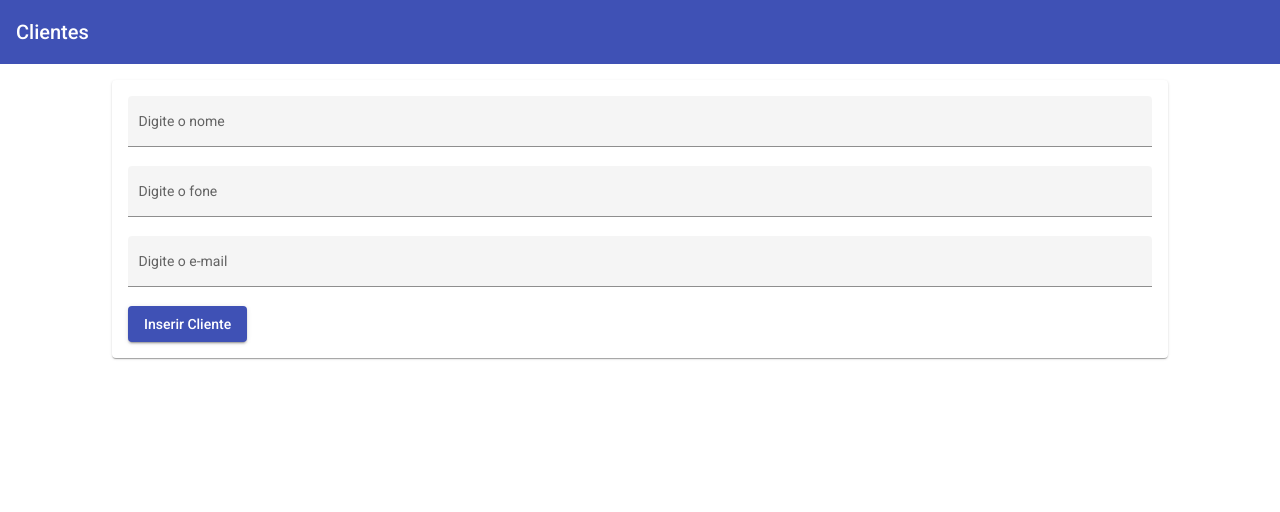
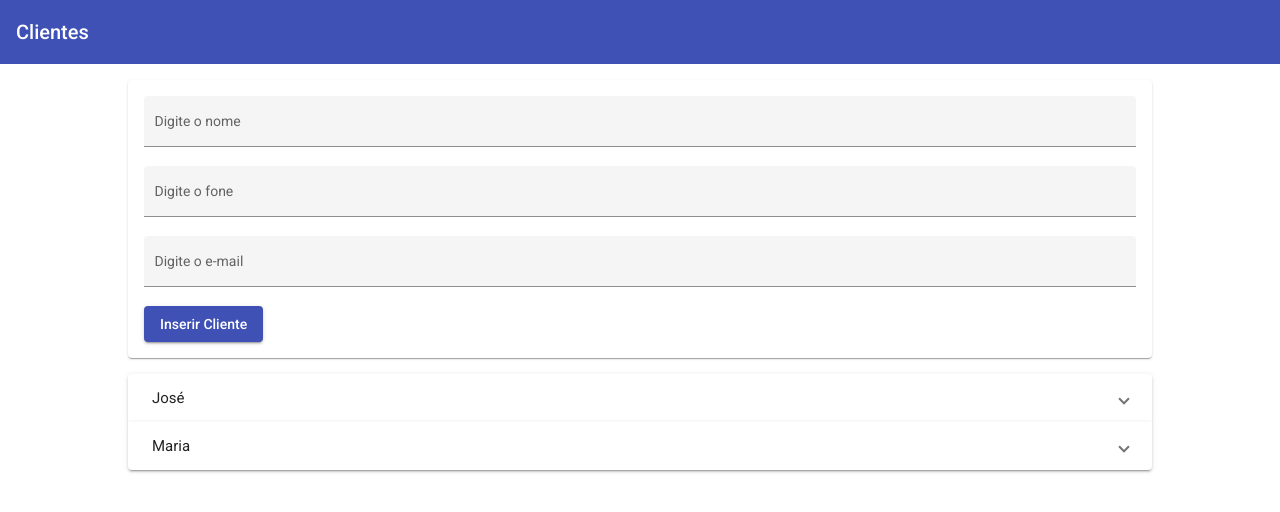
Before and after one commit to professorbossini/20221_maua_ecmc252_mean_clientes, an Angular app: page / in a window 1280 px wide. Shown: the top 512 px of the page. Built offline with nearby package versions, Linux system fonts and the light colour scheme.

Commit message:
apostila01-mean: fim da listagem 2.7.7
implementacao e uso do componente de listagem de clientes

```diff
--- a/src/app/app.component.css
+++ b/src/app/app.component.css
@@ -1,3 +1,6 @@
 main {
     margin-top: 1rem;
+    width: 80%;
+    margin-left: auto;
+    margin-right: auto;
 }
--- a/src/app/app.component.html
+++ b/src/app/app.component.html
@@ -1,4 +1,5 @@
 <app-cabecalho></app-cabecalho>
 <main>
     <app-cliente-inserir></app-cliente-inserir>
+    <app-cliente-lista></app-cliente-lista>
 </main>
--- a/src/app/clientes/cliente-inserir/cliente-inserir.component.css
+++ b/src/app/clientes/cliente-inserir/cliente-inserir.component.css
@@ -1,7 +1,7 @@
-mat-card{
+/* mat-card{
     width: 80%;
     margin: auto;
-}
+} */
 
 mat-form-field, input {
     width: 100%;
--- /dev/null
+++ b/src/app/clientes/cliente-lista/cliente-lista.component.css
@@ -0,0 +1,4 @@
+:host{
+    margin-top: 1rem;
+    display: block;
+}
--- /dev/null
+++ b/src/app/clientes/cliente-lista/cliente-lista.component.html
@@ -0,0 +1,9 @@
+<mat-accordion>
+
+    <mat-expansion-panel *ngFor="let cliente of clientes">
+        <mat-expansion-panel-header>{{cliente.nome}}</mat-expansion-panel-header>
+        <p>{{cliente.fone}}</p>
+        <p>{{cliente.email}}</p>
+    </mat-expansion-panel>
+
+</mat-accordion>
--- /dev/null
+++ b/src/app/clientes/cliente-lista/cliente-lista.component.ts
@@ -0,0 +1,28 @@
+import { Component, OnInit } from '@angular/core';
+
+@Component({
+  selector: 'app-cliente-lista',
+  templateUrl: './cliente-lista.component.html',
+  styleUrls: ['./cliente-lista.component.css']
+})
+export class ClienteListaComponent implements OnInit {
+
+  clientes = [
+    {
+      nome: 'José',
+      fone: '12345678',
+      email: 'jose@email.com'
+    },
+    {
+      nome: 'Maria',
+      fone: '98765432',
+      email: 'maria@email.com'
+    }
+  ]
+
+  constructor() { }
+
+  ngOnInit(): void {
+  }
+
+}
```
Also changed, not shown: src/app/app.module.ts (+6 -2 lines).
